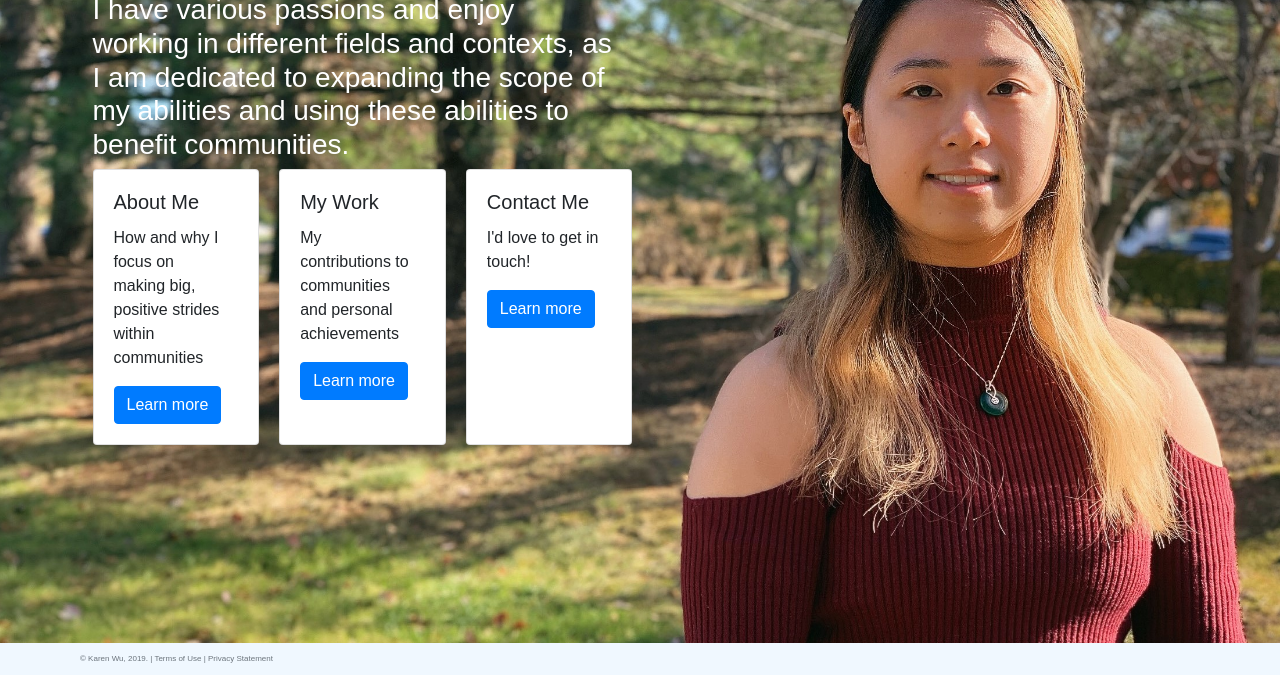
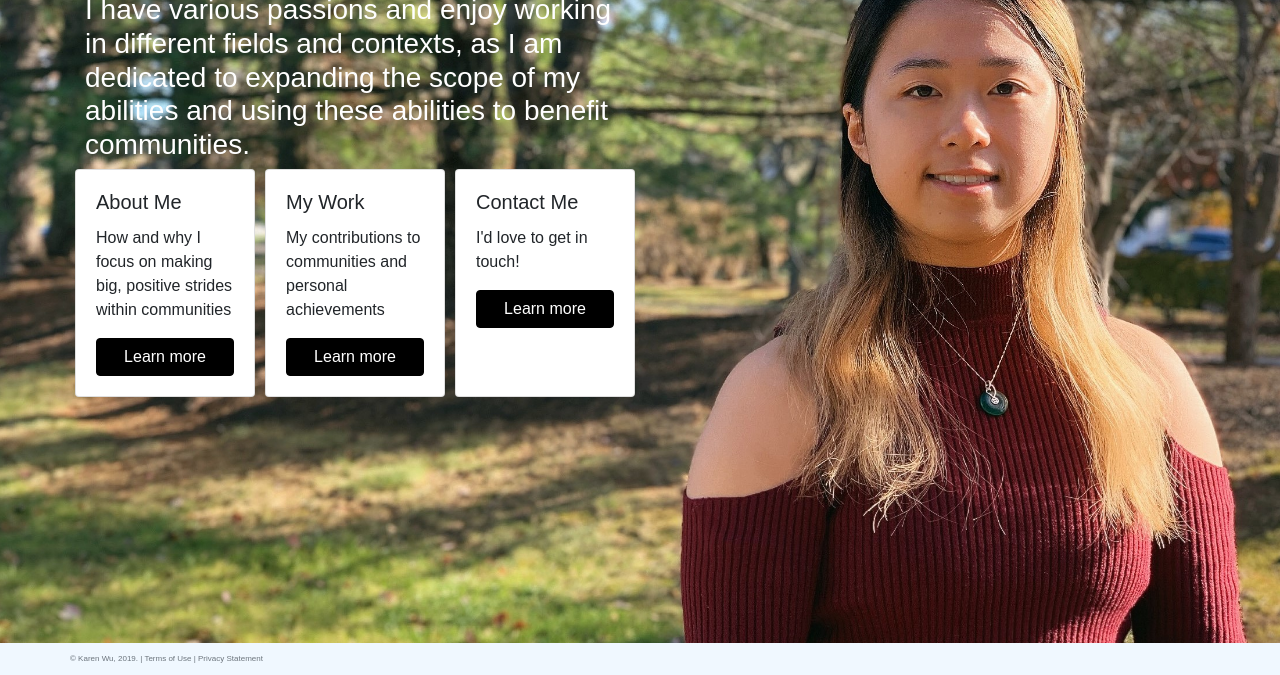
Before and after one commit to karenkw2000/resume-site, a plain HTML site: page index.html in a window 1280 px wide. Shown: the part 125-800 px from the top of the page. Drawn offline with nearby package versions, Linux system fonts and the light colour scheme.

Commit message:
commit 8

```diff
--- a/css/index.css
+++ b/css/index.css
@@ -20,7 +20,7 @@ h3{
 
 * {
     box-sizing: border-box;
-    margin-right: 5px;
+
 }
 
 body {
@@ -34,12 +34,25 @@ body {
     padding: 0 5px;
 }
 
-/* Remove extra left and right margins, due to padding in columns */
-.row {margin: 0 -5px;}
-
 /* Clear floats after the columns */
 .row:after {
     content: "";
     display: table;
     clear: both;
 }
+
+/*Buttons*/
+.btn.btn-primary{
+    text-align: center;
+    display: block;
+    vertical-align: bottom;
+}
+.btn-primary{
+    background: black;
+    border-color: black;
+    color: white;
+}
+.btn-primary:hover{
+    background: #646464;
+    border-color: #646464;
+}
--- a/index.html
+++ b/index.html
@@ -73,26 +73,26 @@
                         <div class="card-body">
                             <h5 class="card-title">About Me</h5>
                             <p class="card-text">How and why I focus on making big, positive strides within communities</p>
-                            <a href="aboutme.html" class="btn btn-primary">Learn more</a>
+                            <a href="aboutme.html" class="btn btn-primary btn-block">Learn more</a>
                         </div>
                     </div>
 
                 </div>
                 <div class="column d-flex align-items-stretch">
-                    <div class="card" >
+                    <div class="card">
                         <div class="card-body">
                             <h5 class="card-title">My Work</h5>
                             <p class="card-text">My contributions to communities and personal achievements</p>
-                            <a href="mywork.html" class="btn btn-primary">Learn more</a>
+                            <a href="mywork.html" class="btn btn-primary btn-block">Learn more</a>
                         </div>
                     </div>
                 </div>
                 <div class="column d-flex align-items-stretch">
-                    <div class="card" >
+                    <div class="card">
                         <div class="card-body">
                             <h5 class="card-title">Contact Me</h5>
                             <p class="card-text">I'd love to get in touch!</p>
-                            <a href="contact.html" class="btn btn-primary">Learn more</a>
+                            <a href="contact.html" class="mt-auto btn btn-primary btn-block">Learn more</a>
                         </div>
                     </div>
 
```
Also changed, not shown: aboutme.html (+1 -0 lines), mywork.html (+1 -0 lines), recognizedachievements.html (+1 -0 lines).
